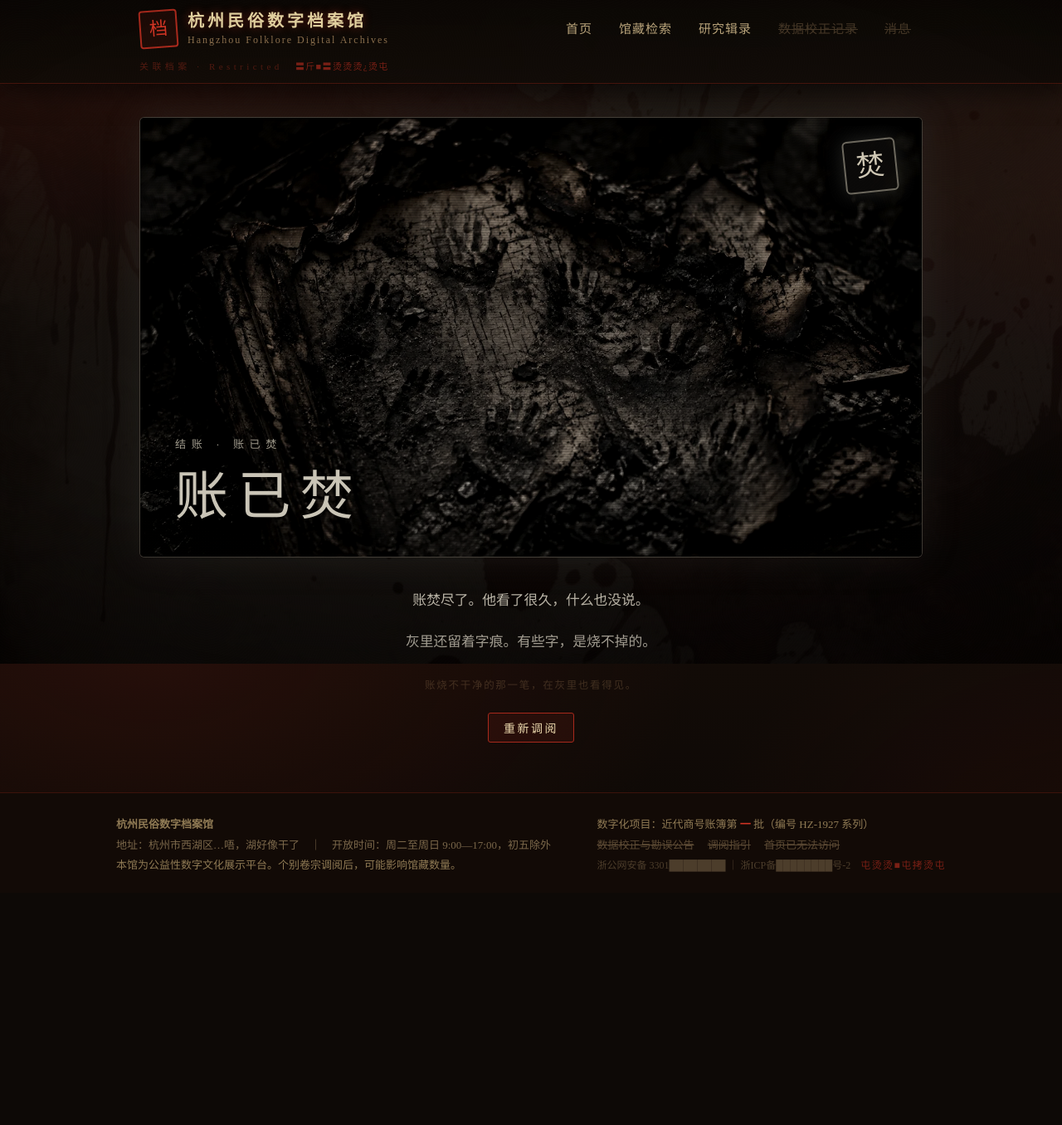
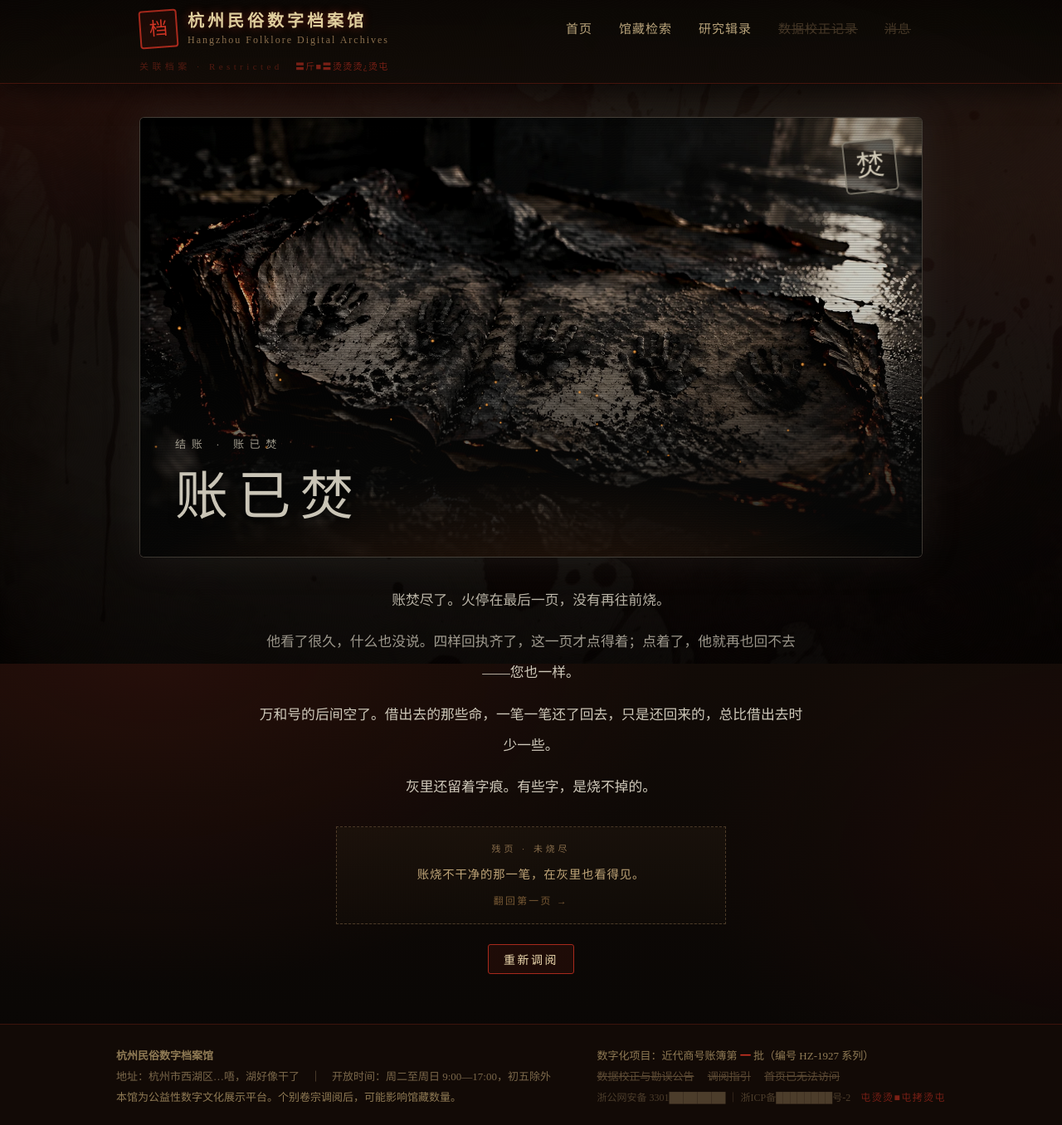
Before and after one commit to Brian-Qi/ARG_test, a Vue app: page /ending/ash in a window 1280 px wide. Shown: the whole page at 83% size. Before the commit the page ends 1076 px from the top, so only its background shows below. Built offline with nearby package versions, Linux system fonts and the light colour scheme; a web font is replaced by a local one.

Commit message:
feat: 优化第二结局(账已焚)页——重出 hero 图、余烬飘灰动效、扩写文案、强化通第零笔线索

```diff
--- a/src/views/EndingAsh.vue
+++ b/src/views/EndingAsh.vue
@@ -2,6 +2,9 @@
   <section class="ending-page ending-grey">
     <figure class="ep-hero">
       <img :src="art" alt="" />
+      <div class="ep-embers" aria-hidden="true">
+        <i v-for="n in 30" :key="n" :style="emberStyle(n)"></i>
+      </div>
       <figcaption class="ep-cap">
         <p class="ep-kicker">结账 · 账已焚</p>
         <h1>账已焚</h1>
@@ -10,9 +13,17 @@
     </figure>
 
     <div class="ep-copy">
-      <p>账焚尽了。他看了很久，什么也没说。</p>
+      <p>账焚尽了。火停在最后一页，没有再往前烧。</p>
+      <p>他看了很久，什么也没说。四样回执齐了，这一页才点得着；点着了，他就再也回不去——您也一样。</p>
+      <p>万和号的后间空了。借出去的那些命，一笔一笔还了回去，只是还回来的，总比借出去时少一些。</p>
       <p>灰里还留着字痕。有些字，是烧不掉的。</p>
-      <RouterLink class="grey-hint" to="/strike-zero">账烧不干净的那一笔，在灰里也看得见。</RouterLink>
+
+      <RouterLink class="grey-clue" to="/strike-zero">
+        <span class="clue-tag">残页 · 未烧尽</span>
+        <span class="clue-text">账烧不干净的那一笔，在灰里也看得见。</span>
+        <span class="clue-go">翻回第一页 →</span>
+      </RouterLink>
+
       <button class="btn-flat" @click="restart">重新调阅</button>
     </div>
   </section>
@@ -27,6 +38,24 @@ const router = useRouter()
 const art = '/img/ending-ash.webp'
 onMounted(() => game.setEnding('grey'))   // 本页即灰结局：确立状态，保证第零笔入口可用
 function restart() { game.reset(); router.push('/') }
+
+// 余烬：按序号散列出位置/速度/漂移，避免每次渲染乱跳
+function emberStyle(n) {
+  const r1 = Math.abs((Math.sin(n * 12.9898) * 43758.5453) % 1)
+  const r2 = Math.abs((Math.sin(n * 78.233) * 12543.21) % 1)
+  const r3 = Math.abs((Math.sin(n * 39.425) * 9337.11) % 1)
+  const size = (2.5 + r3 * 4).toFixed(1) + 'px'
+  return {
+    left: (r1 * 100).toFixed(1) + '%',
+    bottom: (-2 + r3 * 32).toFixed(1) + '%',
+    width: size,
+    height: size,
+    animationDuration: (3.4 + r2 * 4.6).toFixed(2) + 's',
+    animationDelay: (-r2 * 7.5).toFixed(2) + 's',
+    '--dx': ((r1 - 0.5) * 60).toFixed(0) + 'px',
+    opacity: (0.45 + r3 * 0.5).toFixed(2),
+  }
+}
 </script>
 
 <style scoped>
@@ -36,28 +65,79 @@ function restart() { game.reset(); router.push('/') }
   border: 1px solid rgba(150, 145, 130, 0.4); background: #0d0906;
   box-shadow: 0 0 50px rgba(120, 118, 110, 0.14); animation: ep-in 0.9s ease both;
 }
-.ep-hero img { width: 100%; height: 100%; object-fit: cover; display: block; filter: grayscale(0.35) sepia(0.12) contrast(1.05) brightness(0.82); }
-.ep-hero::before { content: ""; position: absolute; inset: 0; background: linear-gradient(180deg, rgba(0,0,0,0.12) 0%, rgba(0,0,0,0.12) 42%, rgba(10,10,9,0.94) 100%); }
-.ep-hero::after { content: ""; position: absolute; inset: 0; pointer-events: none; background: repeating-linear-gradient(0deg, rgba(0,0,0,0.16) 0 1px, transparent 1px 3px); mix-blend-mode: multiply; }
-.ep-cap { position: absolute; left: 42px; bottom: 30px; z-index: 2; }
+.ep-hero img { width: 100%; height: 100%; object-fit: cover; display: block; filter: grayscale(0.28) sepia(0.14) contrast(1.06) brightness(0.86); animation: ep-breathe 7s ease-in-out infinite alternate; }
+/* 压暗 + 底部余烬的暖光 + 暗角 */
+.ep-hero::before {
+  content: ""; position: absolute; inset: 0; z-index: 1;
+  background:
+    radial-gradient(90% 60% at 50% 118%, rgba(255, 108, 24, 0.16), transparent 62%),
+    radial-gradient(120% 100% at 50% 46%, transparent 44%, rgba(4, 3, 2, 0.62) 86%, rgba(2, 1, 0, 0.92) 100%),
+    linear-gradient(180deg, rgba(0, 0, 0, 0.12) 0%, rgba(0, 0, 0, 0.12) 42%, rgba(10, 10, 9, 0.94) 100%);
+}
+/* 扫描线 */
+.ep-hero::after { content: ""; position: absolute; inset: 0; z-index: 2; pointer-events: none; background: repeating-linear-gradient(0deg, rgba(0,0,0,0.16) 0 1px, transparent 1px 3px); mix-blend-mode: multiply; }
+
+/* 余烬飘灰 */
+.ep-embers { position: absolute; inset: 0; z-index: 2; pointer-events: none; overflow: hidden; }
+.ep-embers i {
+  position: absolute; border-radius: 50%;
+  background: radial-gradient(circle, #ffdf9a 0%, #ff8a1e 46%, rgba(255, 90, 0, 0) 74%);
+  filter: blur(0.4px);
+  animation-name: ember-rise; animation-timing-function: ease-in; animation-iteration-count: infinite;
+  will-change: transform, opacity;
+}
+@keyframes ember-rise {
+  0% { transform: translate3d(0, 0, 0) scale(0.85); opacity: 0; }
+  12% { opacity: 1; }
+  70% { opacity: 0.85; }
+  100% { transform: translate3d(var(--dx, 12px), -300px, 0) scale(0.35); opacity: 0; }
+}
+
+.ep-cap { position: absolute; left: 42px; bottom: 30px; z-index: 3; animation: cap-in 0.9s ease 0.28s both; }
 .ep-kicker { margin: 0 0 8px; font-size: 0.82rem; letter-spacing: 0.5em; color: #9d988a; }
 .ep-hero h1 { margin: 0; font-family: var(--serif, serif); font-size: clamp(2.4rem, 6vw, 4rem); letter-spacing: 0.18em; color: #c9c4b6; text-shadow: 0 2px 12px #000; }
 .ep-seal {
-  position: absolute; top: 26px; right: 30px; z-index: 2; width: 64px; height: 64px; border-radius: 6px;
+  position: absolute; top: 26px; right: 30px; z-index: 3; width: 64px; height: 64px; border-radius: 6px;
   display: flex; align-items: center; justify-content: center; font-family: "Ma Shan Zheng", serif; font-size: 34px;
   border: 2px solid rgba(150, 145, 130, 0.7); color: #cfc7b4; background: rgba(20, 19, 17, 0.5);
   transform: rotate(-6deg); box-shadow: 0 0 22px rgba(120, 118, 110, 0.3);
+  animation: seal-in 0.7s cubic-bezier(0.2, 1.4, 0.4, 1) 0.65s both;
 }
 .ep-copy { max-width: 660px; margin: 34px auto 0; text-align: center; animation: ep-copy-in 1s ease 0.25s both; }
 .ep-copy p { line-height: 2.2; font-size: 1.05rem; color: #cfc9ba; margin: 0 0 0.8em; }
-.grey-hint { display: block; margin: 22px 0 6px; color: rgba(154, 122, 85, 0.32); font-size: 0.78rem; letter-spacing: 0.14em; text-decoration: none; cursor: pointer; transition: color 0.5s ease, text-shadow 0.5s ease; }
-.grey-hint:hover { color: rgba(224, 178, 92, 0.9); text-shadow: 0 0 14px rgba(224, 178, 92, 0.35); }
-.ep-copy .btn-flat { margin-top: 14px; }
+
+/* 通第零笔：把残页做成一条看得见的线索 */
+.grey-clue {
+  display: flex; flex-direction: column; align-items: center; gap: 7px;
+  max-width: 470px; margin: 28px auto 4px; padding: 16px 22px;
+  border: 1px dashed rgba(154, 122, 85, 0.42);
+  background: linear-gradient(180deg, rgba(34, 25, 15, 0.5), rgba(20, 14, 9, 0.5));
+  text-decoration: none; cursor: pointer;
+  transition: border-color 0.5s ease, background 0.5s ease, box-shadow 0.5s ease;
+}
+.grey-clue:hover { border-color: rgba(224, 178, 92, 0.8); background: rgba(42, 30, 17, 0.66); box-shadow: 0 0 26px rgba(224, 178, 92, 0.2); }
+.clue-tag { font-size: 0.68rem; letter-spacing: 0.36em; color: #8a6f4d; }
+.clue-text { color: #bfa578; font-size: 0.9rem; letter-spacing: 0.06em; transition: color 0.5s ease; }
+.clue-go { font-size: 0.74rem; letter-spacing: 0.2em; color: #7a5b36; transition: color 0.5s ease; }
+.grey-clue:hover .clue-text, .grey-clue:hover .clue-go { color: #f0c884; }
+
+.ep-copy .btn-flat { margin-top: 20px; }
+
 @keyframes ep-in { from { opacity: 0; transform: scale(1.035); } to { opacity: 1; transform: scale(1); } }
+@keyframes ep-breathe { from { filter: grayscale(0.28) sepia(0.14) contrast(1.06) brightness(0.82); } to { filter: grayscale(0.28) sepia(0.14) contrast(1.06) brightness(0.92); } }
 @keyframes ep-copy-in { from { opacity: 0; transform: translateY(12px); } to { opacity: 1; transform: translateY(0); } }
+@keyframes cap-in { from { opacity: 0; transform: translateY(16px); } to { opacity: 1; transform: translateY(0); } }
+@keyframes seal-in { from { opacity: 0; transform: rotate(-6deg) scale(0.35); } to { opacity: 1; transform: rotate(-6deg) scale(1); } }
+
+@media (prefers-reduced-motion: reduce) {
+  .ep-hero, .ep-hero img, .ep-cap, .ep-seal, .ep-copy { animation: none; }
+  .ep-embers i { animation: none; opacity: 0; }
+}
+
 @media (max-width: 720px) {
   .ep-hero { aspect-ratio: 16 / 9; }
   .ep-cap { left: 20px; bottom: 18px; }
   .ep-seal { width: 50px; height: 50px; font-size: 26px; top: 14px; right: 14px; }
+  .grey-clue { margin: 22px 0 4px; }
 }
 </style>
```
Also changed, not shown: public/img/ending-ash.webp.
